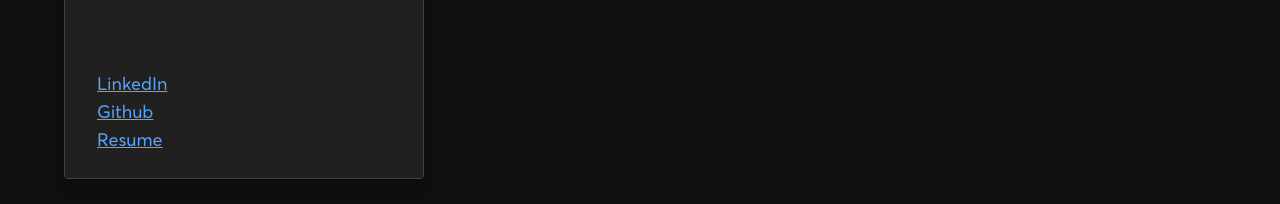
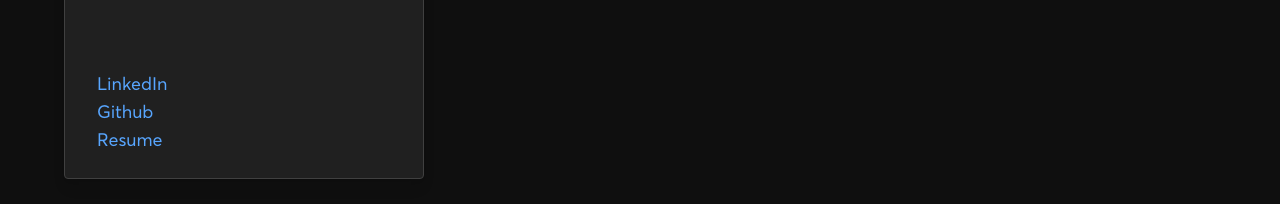
Before and after one commit to Ralphvandodewaard/project-ralph, a Vue app: page / in a window 1280 px wide. Shown: the part 413-617 px from the top of the page. Built offline with nearby package versions, Linux system fonts and the light colour scheme.

Commit message:
Removed underline from links

```diff
--- a/src/components/ContentWrapper.vue
+++ b/src/components/ContentWrapper.vue
@@ -41,7 +41,7 @@
         :key="link.label"
         :href="link.url"
         target="_blank"
-        class="text-lg text-blue-450 underline"
+        class="text-lg text-blue-450"
       >
         {{ link.label }}
       </a>
```
